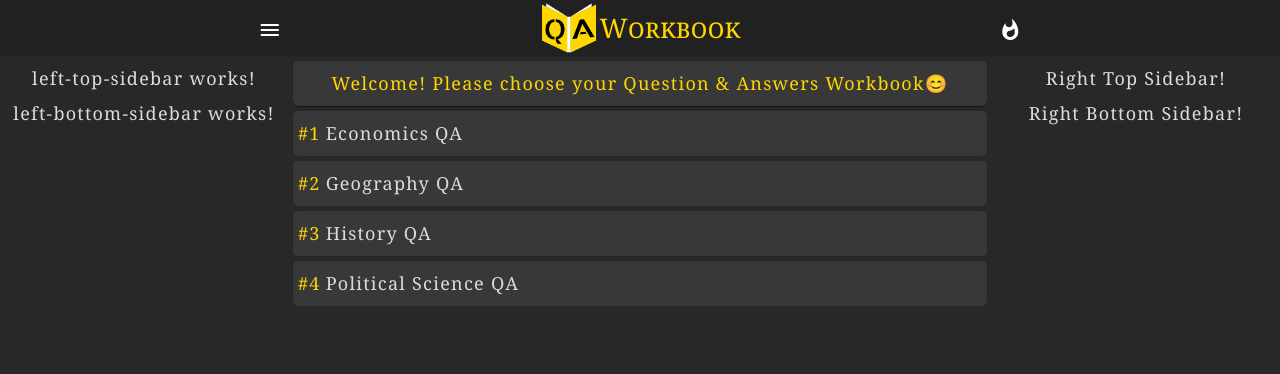
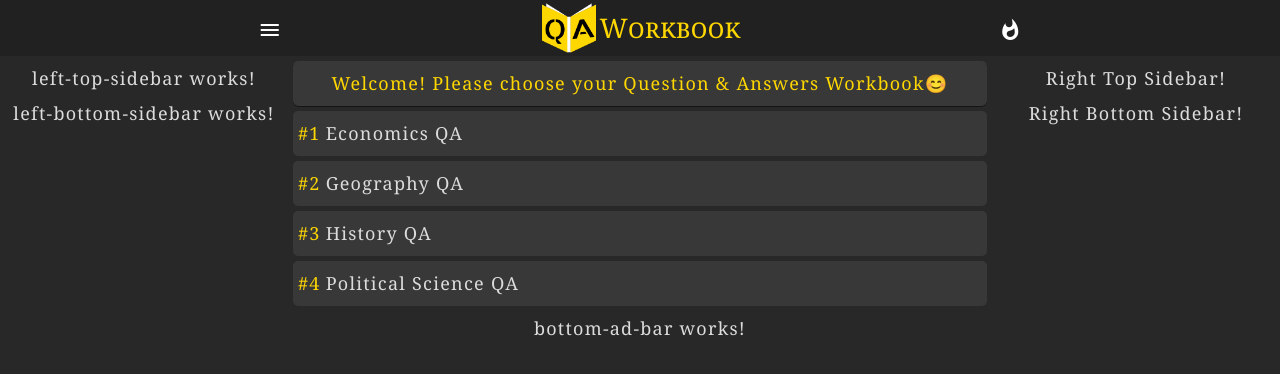
Before and after one commit to JibinJF/QAWorkbook, an Angular app: page / in a window 1280 px wide. Shown: the top 374 px of the page. Built offline with nearby package versions, Linux system fonts and the light colour scheme.

Commit message:
Adding BottomAdBar

```diff
--- /dev/null
+++ b/src/app/StructuralComponents/bottom-ad-bar/bottom-ad-bar.component.css
@@ -0,0 +1,4 @@
+* {
+    margin: 0px;
+    text-align: center;
+}
--- /dev/null
+++ b/src/app/StructuralComponents/bottom-ad-bar/bottom-ad-bar.component.html
@@ -0,0 +1 @@
+<p>bottom-ad-bar works!</p>
--- /dev/null
+++ b/src/app/StructuralComponents/bottom-ad-bar/bottom-ad-bar.component.ts
@@ -0,0 +1,15 @@
+import { Component, OnInit } from '@angular/core';
+
+@Component({
+  selector: 'app-bottom-ad-bar',
+  templateUrl: './bottom-ad-bar.component.html',
+  styleUrls: ['./bottom-ad-bar.component.css']
+})
+export class BottomAdBarComponent implements OnInit {
+
+  constructor() { }
+
+  ngOnInit(): void {
+  }
+
+}
--- a/src/app/StructuralComponents/main/main.component.html
+++ b/src/app/StructuralComponents/main/main.component.html
@@ -1 +1,2 @@
 <router-outlet></router-outlet>
+<app-bottom-ad-bar></app-bottom-ad-bar>
--- a/src/app/app.component.css
+++ b/src/app/app.component.css
@@ -79,7 +79,7 @@
   }
 
 .desktopSidenavContentContainer app-right-sidebar {
-  order:2;
+    order:3;
     flex: auto;
     float: right;
     width: 22.5%;
--- a/src/app/app.module.ts
+++ b/src/app/app.module.ts
@@ -55,6 +55,7 @@ import { FSDCQAComponent } from './general-awareness-qa/political-science-qa/ind
 import { NCFEQAComponent } from './general-awareness-qa/political-science-qa/indian-polity-qa/not-for-profit-companies-qa/ncfeqa/ncfeqa.component';
 import { PoliciesAndStrategiesQAComponent } from './general-awareness-qa/political-science-qa/indian-polity-qa/policies-and-strategies-qa/policies-and-strategies-qa.component';
 import { NSFEQAComponent } from './general-awareness-qa/political-science-qa/indian-polity-qa/policies-and-strategies-qa/nsfeqa/nsfeqa.component';
+import { BottomAdBarComponent } from './StructuralComponents/bottom-ad-bar/bottom-ad-bar.component';
 
 
 @NgModule({
@@ -114,7 +115,8 @@ import { NSFEQAComponent } from './general-awareness-qa/political-science-qa/ind
     FSDCQAComponent,
     NCFEQAComponent,
     PoliciesAndStrategiesQAComponent,
-    NSFEQAComponent
+    NSFEQAComponent,
+    BottomAdBarComponent
   ],
   bootstrap: [
     AppComponent
```
Lines whose indentation alone changed are shown as unchanged.
